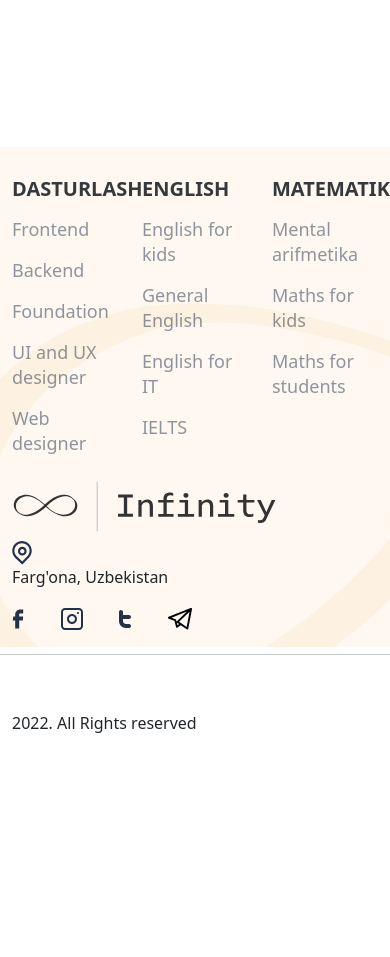
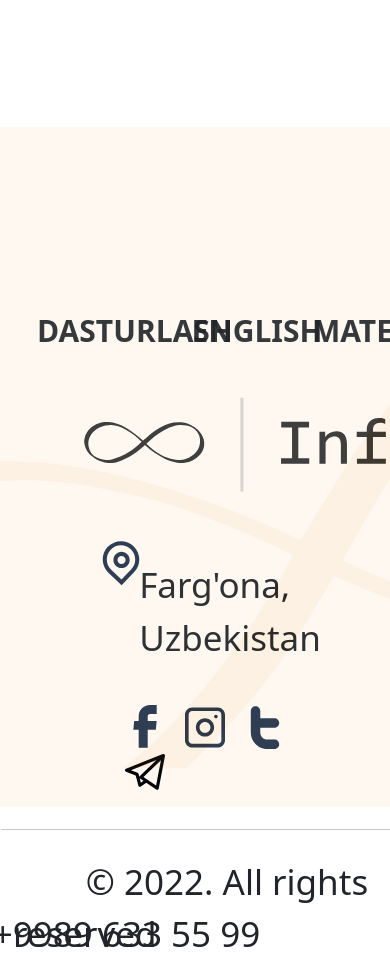
Before and after one commit to AbdushukurUrinboev/InfinitySite, a React (Create React App) app: page / in a window 390 px wide. Shown: the part 3980-4937 px from the top of the page. Before the commit the page ends 4714 px from the top, so only its background shows below. Built offline with nearby package versions, Linux system fonts and the light colour scheme.

Commit message:
footer updated

```diff
--- a/public/index.html
+++ b/public/index.html
@@ -2,7 +2,7 @@
 <html lang="en">
   <head>
     <meta charset="utf-8" />
-    <title>React App</title>
+    <title>Infinity</title>
     <link rel="stylesheet" href="style.css">
   </head>
   <body>
--- a/src/components/Footer/Footer.css
+++ b/src/components/Footer/Footer.css
@@ -2,23 +2,42 @@
 {
     width: 100% !important;
     background: #FEF8F1;
+}
 
+.footerWrapper{
+  height: 634px;
+  width: 100%;
+  background-color: #FEF8F1;
+  margin-top: 160px;
+  bottom: 0;
+  border: 1px solid #FEF8F1;
 }
-footer{
 
-    background-image: url(../../assets/InfinitySymbol.svg  );
+.bgImggg{
+  opacity: 6%;
+  background-repeat: no-repeat;
+  background-position: -160px ;
+  background-color: #FEF8F1;
+  height: 520px;
+  margin-left: -11%;
+  bottom: 0;
+}
+.imgg{
+  background-color: #FEF8F1;
+  width: 100%;
+  height: 520px;
+  margin-top: 120px;
+  bottom: 0;
+}
+
+.innerFooter{
     background-repeat: no-repeat;
-    background-position: -270px;
+    background-position: -160px;
     background-color: #FEF8F1;
     width: 100%;
-    height: 500px;
-    position: relative;
-    margin-top: 180px;
+    height: 520px;
+    margin-top: 120px;
     bottom: 0;
-    /* border: 1px solid red; */
-
-
-
 }
 
 .headLine{
@@ -41,22 +60,150 @@ opacity: 0.5;
 
 
 .footerIcons{
-
-    margin-right: 10%;
+  margin-right: 10%;
 }
 
 .rowContainer{
-    margin-top: 8% !important;
+    margin-top: -35% !important;
     margin-bottom: 2% !important;
+}
+ .footerNumber{
+  position: relative;
+  left: 65%;
+  top: 10px;
+}
+.footerWords{
+    position: relative;
+    top: 10px;
+    margin-left: 25px;
+}
+.footerFerganaTx{
+  margin-top: -25px;
+  margin-left: 35px;
+}
+.fooeterFerganaTxDiv{
+  margin-top: 24px;
+  margin-bottom: 40px;
+}
+
+.footerHr{
+  margin-top: -6.5%;
 }
 
 
- .footerNumber{
-  position: relative;
-  left: 80%;
-  top: 40px;
+
+/* //////////////////////////////////MEDIIIAAAA///////////////////////////////// */
+
+@media screen and (max-width: 1400px){
+  .containerWrapper {
+    max-width: 1320px;
+  }
+  .innerFooter {
+    max-width: 1320px;
+  }
 }
-.footerWords{
-    position: relative;
-    top: 40px;
+
+@media screen and (max-width: 1200px){
+  .containerWrapper{
+    max-width: 1140px;
+  }
+  .innerFooter{
+    max-width: 1140px;
+  }
 }
+
+@media screen and (max-width: 993px){
+  .containerWrapper{
+    max-width: 1140px;
+  }
+}
+
+@media screen and (max-width: 992px){
+  .containerWrapper{
+    max-width: 975px;
+  }
+  .innerFooter{
+    max-width: 960px;
+  }
+  .footerWrapper{
+    height: 680px;
+  }
+  .imgg{
+    width: 580px;
+    height: 197px;
+    margin-left: -25%;
+  }
+  .rowFooterText{
+    width: 825px;
+  }
+  .colFooter{
+    width: 260px;
+  }
+  .headLine{
+    font-size: 30px;
+  }
+  .headLineEnglish{
+    margin-left: 15%;
+  }
+  .fooeterFerganaTxDiv{
+    margin-top: 35px;
+  }
+  .footerP{
+    display: none;
+  }
+  .logoFooterImg{
+    margin-top: 7%;
+  }
+  .logoImageFooter{
+    width: 500px;
+    margin-left: 15%;
+  }
+  .locationLogoFooter{
+    margin-left: 22%;
+  }
+  .footerIcons{
+    width: 40px;
+    height: 45px;
+  }
+  .footerFerganaTx{
+    font-size: 35px;
+    margin-left: 35%;
+    margin-top: -9%;
+  }
+  .footerHr{
+    width: 102%;
+    margin-top: 7%;
+  }
+  .networksFooter{
+    margin-left: 30%;
+  }
+  .footerWords{
+    font-size: 35px;
+    margin-left: 20%;
+  }
+  .footerNumber{
+    font-size: 35px;
+    margin-top: 5px;
+    margin-left: -110%;
+  }
+}
+
+@media only screen and (max-width: 768px){
+  .containerWrapper{
+    max-width: 720px;
+  }
+  .innerFooter{
+    max-width: 720px;
+  }
+
+}
+
+@media screen and (max-width: 576px){
+  .containerWrapper {
+    max-width: 540px;
+  }
+  .innerFooter {
+    max-width: 540px;
+  }
+
+}
--- a/src/components/Footer/Footer.jsx
+++ b/src/components/Footer/Footer.jsx
@@ -1,65 +1,76 @@
 import React from "react";
 import './Footer.css';
-import grouplogo from '../../assets/logo.svg'
-import pin from '../../assets/pin.svg'
-import facebook from '../../assets/facebook.svg'
-import instagram from '../../assets/instagram.svg'
-import twitter from '../../assets/twitter.svg'
-import telegram from '../../assets/telegram.svg'
+import grouplogo from '../../assets/logo.svg';
+import pin from '../../assets/pin.svg';
+import facebook from '../../assets/facebook.svg';
+import instagram from '../../assets/instagram.svg';
+import twitter from '../../assets/twitter.svg';
+import telegram from '../../assets/telegram.svg';
+import imgggg from '../../assets/footerVector.svg'
 
 
 function Footer() {
     return (
         <div className="containerWrapper">
-            <footer>
+            <div className="footerWrapper">
+            <div className="innerFooter">
+            <div className="imgg">
+                <img className="bgImggg" src={imgggg} alt="" />
+            </div>
 
             <div className="container">
 
 
                 <div className="row row-cols-2 ">
                     <div className="col-12  col-lg-12 ">
-                            <div className="row rowContainer">
-                                <div className="col-4 col-lg-3">
+                        <div className="row rowContainer container">
+                            <div className="col-9" >
+                                <div className="row rowFooterText">
+                                <div className="col-2 col-lg-3 colFooter">
                                 <p className='headLine'>DASTURLASH</p>
-                                    <p className='smallTexts'>Frontend</p>
-                                    <p className='smallTexts'>Backend</p>
-                                    <p className='smallTexts'>Foundation</p>
-                                    <p className='smallTexts'>UI and UX designer</p>
-                                    <p className='smallTexts'>Web designer</p>
+                                <p className='smallTexts footerP'>Frontend</p>
+                                <p className='smallTexts footerP'>Backend</p>
+                                <p className='smallTexts footerP'>Foundation</p>
+                                <p className='smallTexts footerP'>UI and UX designer</p>
+                                <p className='smallTexts footerP'>Web designer</p>
                             </div>
-                                <div className="col-4 col-lg-3">
-                                    <p className='headLine'>ENGLISH</p>
-                                    <p className='smallTexts'>English for kids</p>
-                                    <p className='smallTexts'>General English</p>
-                                    <p className='smallTexts'>English for IT</p>
-                                    <p className='smallTexts'>IELTS</p>
+                            <div className="col-2 col-lg-3 colFooter">
+                                <p className='headLine headLineEnglish'>ENGLISH</p>
+                                <p className='smallTexts footerP'>English for kids</p>
+                                <p className='smallTexts footerP'>General English</p>
+                                <p className='smallTexts footerP'>English for IT</p>
+                                <p className='smallTexts footerP'>IELTS</p>
 
                             </div>
-                                <div className="col-4 col-lg-3">
-                                    <p className='headLine'>MATEMATIKA</p>
-                                    <p className='smallTexts'>Mental arifmetika</p>
-                                    <p className='smallTexts'>Maths for kids</p>
-                                    <p className='smallTexts'>Maths for students</p>
-
+                            <div className="col-2 col-lg-3 colFooter">
+                                <p className='headLine '>MATEMATIKA</p>
+                                <p className='smallTexts footerP'>Mental arifmetika</p>
+                                <p className='smallTexts footerP'>Maths for kids</p>
+                                <p className='smallTexts footerP'>Maths for students</p>
 
                             </div>
-                                <div className="col-12 col-lg-1">
-
+                                </div>
 
                             </div>
+
                             <div className="col-12 col-lg-2">
 
-                                        <div className="col-12">
-                                            <img className='logoImage' src={grouplogo} alt="Bu joyda rasm bor!" />
+                                    <div className="col-12 logoFooterImg">
+                                        <img className='logoImageFooter' src={grouplogo} alt="Bu joyda rasm bor!" />
                                     </div>
 
 
                                 <i className="fas fa-map-marker-alt "></i>
-                                     <a href="#"><img src={pin} className="footerIcons" alt="Buyerda rasim bor"  /></a><p>Farg'ona, Uzbekistan</p>
+                                <div className="fooeterFerganaTxDiv">
+                                    <img src={pin} className="footerIcons locationLogoFooter" alt="Buyerda rasim bor"  />
+                                    <p className="footerFerganaTx">Farg'ona, Uzbekistan</p>
+                                </div>
+                                <div className="networksFooter">
                                     <a href="#"><img src={facebook} className="footerIcons" alt="Buyerda rasim bor"  /></a>
                                     <a href="#"><img src={instagram} className="footerIcons" alt="Buyerda rasim bor" /></a>
                                     <a href="#"><img src={twitter} className="footerIcons" alt="Buyerda rasim bor" /></a>
                                     <a href="#"><img src={telegram} className="footerIcons" alt="Buyerda rasim bor" /></a>
+                                </div>
 
                             </div>
 
@@ -67,17 +78,18 @@ function Footer() {
 
 
                     </div>
-
                 </div>
 
             </div>
-                   <hr />
+                <hr className="footerHr" />
                 <div className="container">
-                    <span className='footerWords'>2022. All Rights reserved</span>
+                    <span className='footerWords'>© 2022. All rights reserved</span>
                     <span className='footerNumber'>+9989 633 55 99</span>
                 </div>
 
-            </footer>
+            </div>
+            </div>
+
         </div>
 
     )
--- a/src/components/Header/Header.jsx
+++ b/src/components/Header/Header.jsx
@@ -69,25 +69,26 @@ return(
                      <button type="button" data-bs-target="#carouselExampleDark" data-bs-slide-to="3" className="carouselDot" aria-label="Slide 4"></button>
 
                  </div>
+
                  <div className="carousel-inner carouselInner ">
                    <div className="carousel-item active carousell" data-bs-interval="10000">
+                     <div className="carousel-caption d-none d-md-block">
+                       <p className='pHeader'>Zamonaviy kasblarni biz bilan o'rganing</p>
+                     </div>
+                   </div>
+                   <div className="carousel-item carousell" data-bs-interval="2000">
                      <div className="carousel-caption d-none d-md-block">
                        <p className='pHeader'>We change lives thorugh education</p>
                      </div>
                    </div>
-                   <div className="carousel-item carousell" data-bs-interval="2000">
+                   <div className="carousel-item carousell">
                      <div className="carousel-caption d-none d-md-block">
-                       <p className='pHeader'>Zamonaviy kasblarni biz bilan o'rganing</p>
+                       <p className='pHeader'>Hayotingizni ta'lim orqali o'zgartiramiz</p>
                      </div>
                    </div>
                    <div className="carousel-item carousell">
                      <div className="carousel-caption d-none d-md-block">
-                       <p className='pHeader'>Zamonaviy kasblarni biz bilan o'rganing</p>
-                     </div>
-                   </div>
-                   <div className="carousel-item carousell">
-                     <div className="carousel-caption d-none d-md-block">
-                       <p className='pHeader'>Zamonaviy kasblarni biz bilan o'rganing</p>
+                       <p className='pHeader'>Study modern subjects <br /> with us</p>
                      </div>
                    </div>
                    <button className='mainPageBtnHeader'>Batafsil</button>
```
Also changed, not shown: src/components/Header/Header.css (+2 -7 lines), src/assets/footerVector.svg (added). Lines whose indentation alone changed are shown as unchanged.
